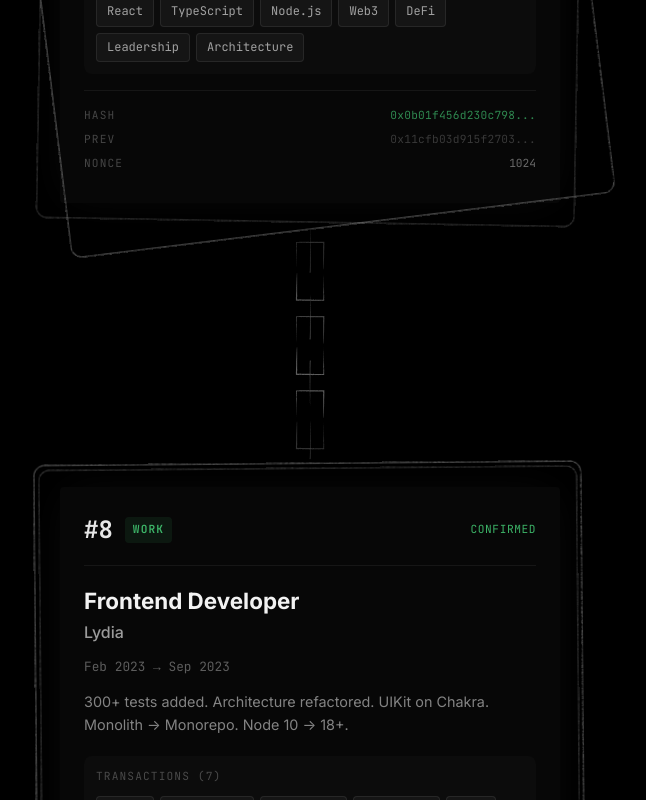
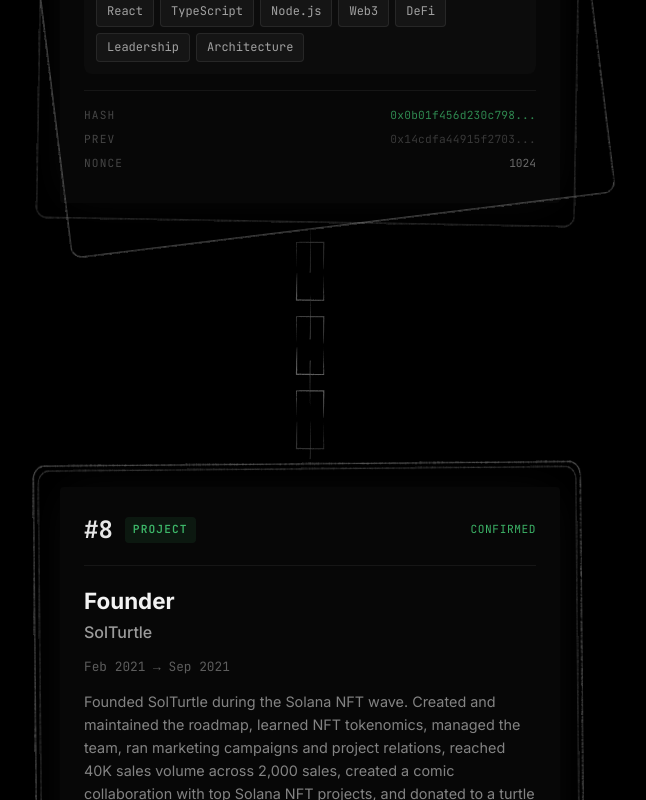
Before and after one commit to swdiscordia/cv-2026, a React (Vite) app: page / in a window 1280 px wide. Shown: the part 2920-3720 px from the top of the page, without its empty margins (330-976 px from the left). Built offline with nearby package versions, Linux system fonts and the light colour scheme.

Commit message:
Update eighth block to SolTurtle NFT project

```diff
--- a/src/data/chain.ts
+++ b/src/data/chain.ts
@@ -151,14 +151,14 @@ export const BLOCKS: Block[] = [
   {
     id: 'block-8',
     index: 8,
-    timestamp: { start: 'Feb 2023', end: 'Sep 2023' },
-    title: 'Frontend Developer',
-    company: 'Lydia',
-    location: 'Remote',
-    type: 'work',
-    description: '300+ tests added. Architecture refactored. UIKit on Chakra. Monolith → Monorepo. Node 10 → 18+.',
-    transactions: createTransactions(['React', 'TypeScript', 'Chakra UI', 'Storybook', 'Jest', 'Monorepo', 'Testing']),
-    hash: generateHash('lydia-2023'),
+    timestamp: { start: 'Feb 2021', end: 'Sep 2021' },
+    title: 'Founder',
+    company: 'SolTurtle',
+    location: 'Solana NFT',
+    type: 'project',
+    description: 'Founded SolTurtle during the Solana NFT wave. Created and maintained the roadmap, learned NFT tokenomics, managed the team, ran marketing campaigns and project relations, reached 40K sales volume across 2,000 sales, created a comic collaboration with top Solana NFT projects, and donated to a turtle welfare association.',
+    transactions: createTransactions(['Founder', 'Solana NFTs', 'Roadmap', 'Tokenomics', 'Marketing', 'Project Relations', '40K Volume', '2,000 Sales']),
+    hash: generateHash('solturtle-founder-2021'),
     previousHash: generateHash('oclock-fullstack-web-developer-2019-2020'),
     nonce: 512,
     confirmed: true,
@@ -174,7 +174,7 @@ export const BLOCKS: Block[] = [
     description: 'First lead block. Architecture ownership, team mentoring. Crypto/DeFi space entered.',
     transactions: createTransactions(['React', 'TypeScript', 'Node.js', 'Web3', 'DeFi', 'Leadership', 'Architecture']),
     hash: generateHash('cedelabs-2023-2024'),
-    previousHash: generateHash('lydia-2023'),
+    previousHash: generateHash('solturtle-founder-2021'),
     nonce: 1024,
     confirmed: true,
   },
```
Also changed, not shown: src/data/journey.ts (+10 -11 lines), 1 other file (tests, documents, lock files or other folders).
